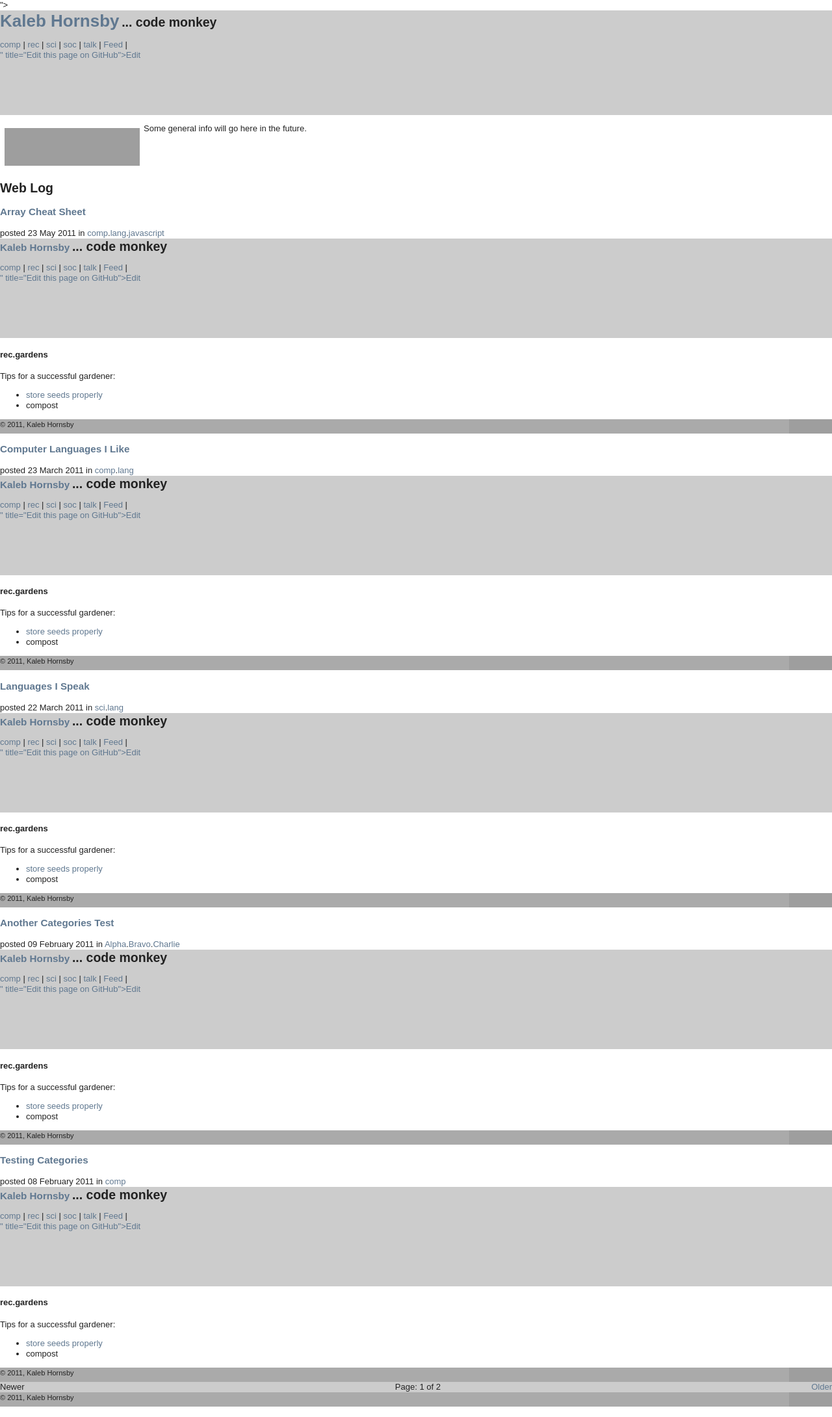
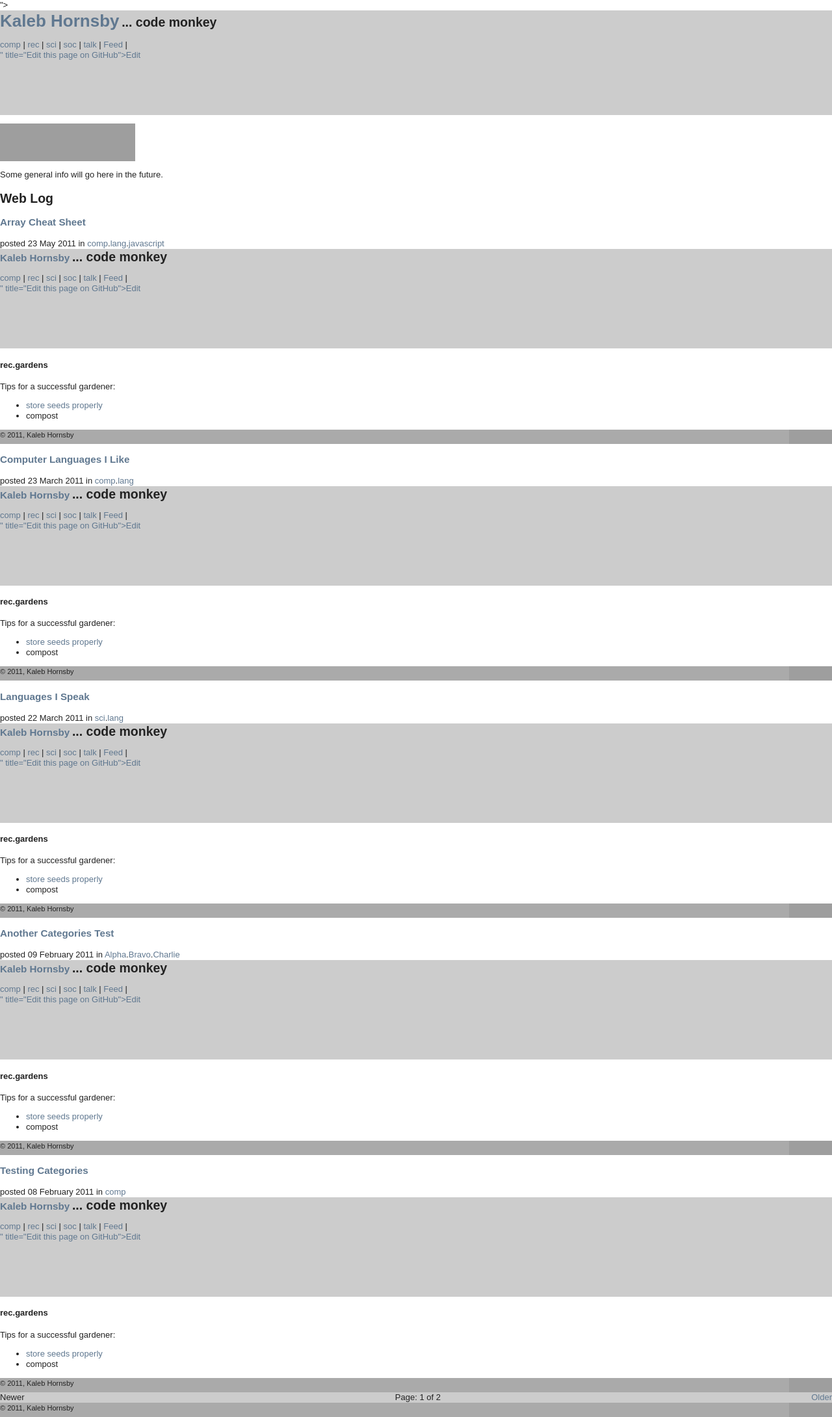
Before and after one commit to kaleb/kaleb.github.com, a Jekyll site: the page built from index.html, in a window 1280 px wide. Shown: the whole page at 65% size. Built offline with Jekyll 4.4.1, drawn with Linux system fonts in a browser that asks for light colours; nearby versions of some CDN libraries; Markdown is read by kramdown in place of the engine named in the settings; the list of posts is cut into pages by our own code; grey boxes are pictures that could not be loaded.

Commit message:
aligning SE img

```diff
--- a/index.html
+++ b/index.html
@@ -1,9 +1,9 @@
 ---
 layout: body
 ---
-<img width="208" height="58" alt="profile for kzh on Stack Exchange" id="SE-flair" usemap="#SE_img_map"
+<div class="SE-flair">
+<img width="208" height="58" alt="profile for kzh on Stack Exchange" usemap="#SE_img_map"
     src="http://stackexchange.com/users/flair/d67268b6910a49d8810f22b34b1081f9.png">
-
 <map id="SE_img_map" name="SE_img_map">
   <area shape="rect" alt="Stack Overflow" title="Stack Overflow" rel="me" coords="58,36,78,56"
     href="http://stackoverflow.com/users/143739" />
@@ -20,6 +20,7 @@ layout: body
   <area shape="rect" alt="Stack Exchange" title="Stack Exchange" rel="me" coords="58,2,206,36"
     href="http://stackexchange.com/users/d67268b6910a49d8810f22b34b1081f9" />
 </map>
+</div>
 
 <p class="clearfix">
   Some general info will go here in the future.
```
Also changed, not shown: 1 other file.
